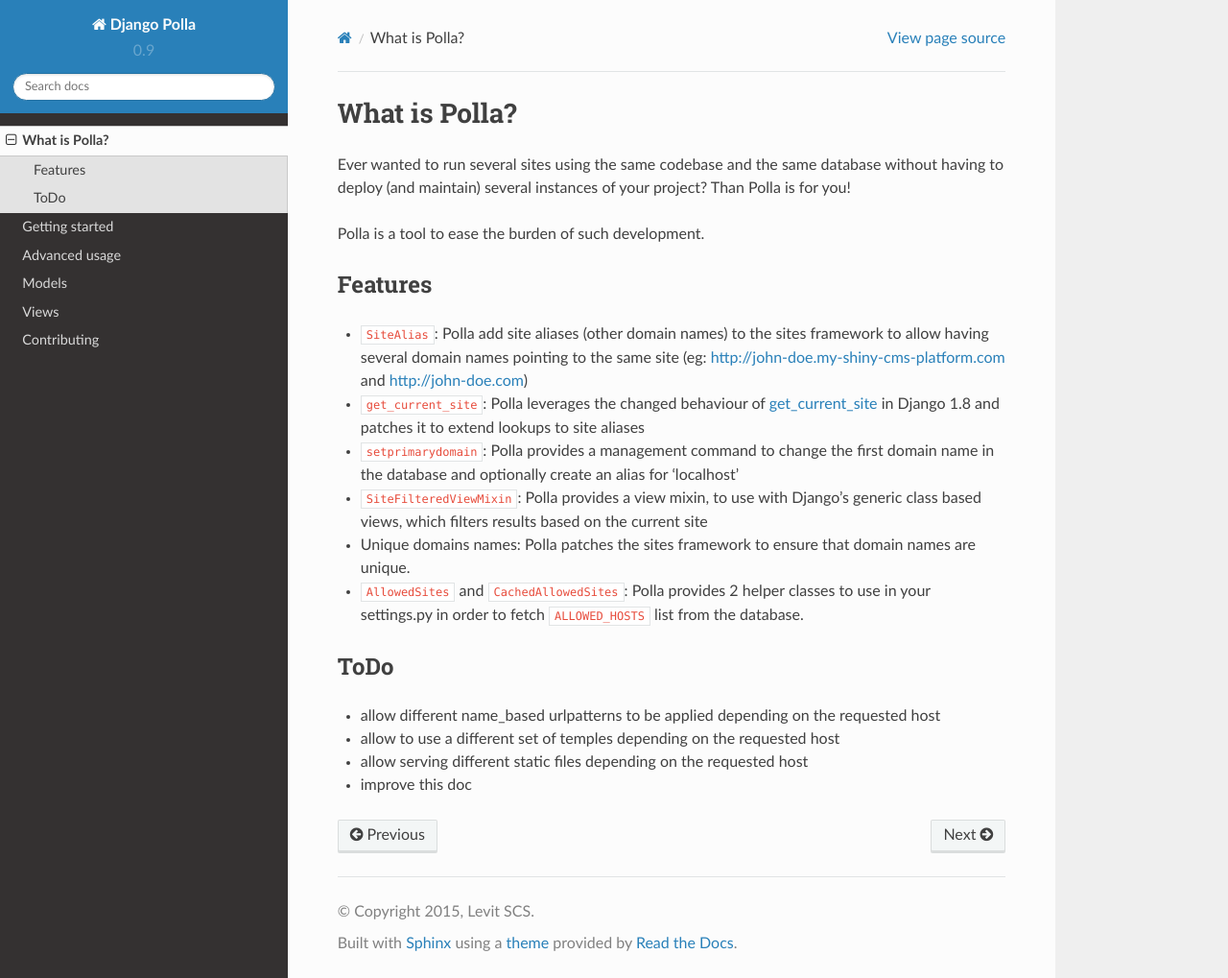
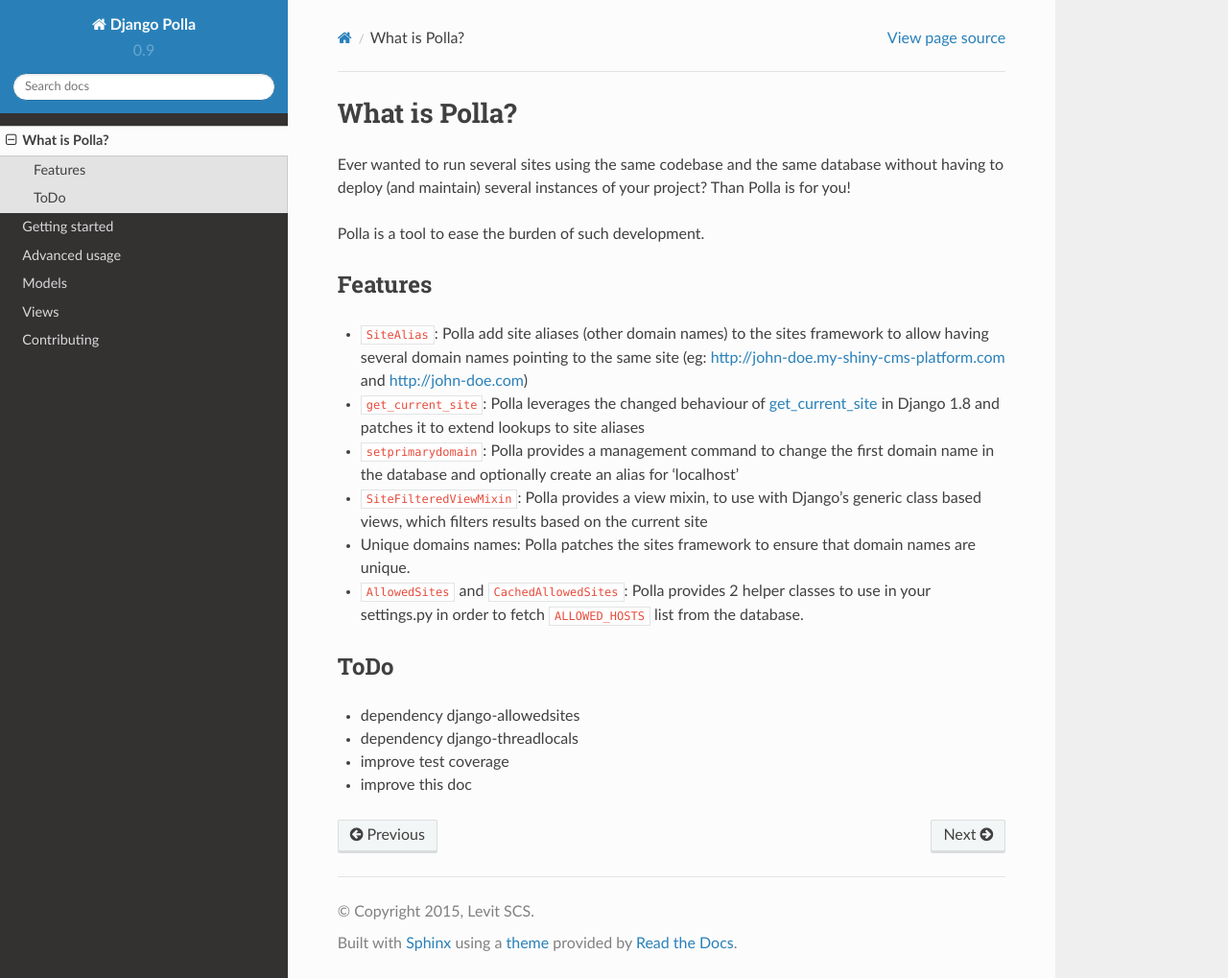
Before and after one commit to st8st8/airavata, a Sphinx documentation site: the page built from docs/about.rst, in a window 1280 px wide and 1019 px high. Shown: the whole window at 96% size. Built offline with Sphinx 7.4.7 and the Read the Docs theme 2.0.0, drawn with Linux system fonts in a browser that asks for light colours.

Commit message:
updated todos

```diff
--- a/docs/about.rst
+++ b/docs/about.rst
@@ -18,7 +18,7 @@
 ToDo
 ----
 
-* allow different name_based urlpatterns to be applied depending on the requested host
-* allow to use a different set of temples depending on the requested host
-* allow serving different static files depending on the requested host
+* dependency django-allowedsites
+* dependency django-threadlocals
+* improve test coverage
 * improve this doc
```
